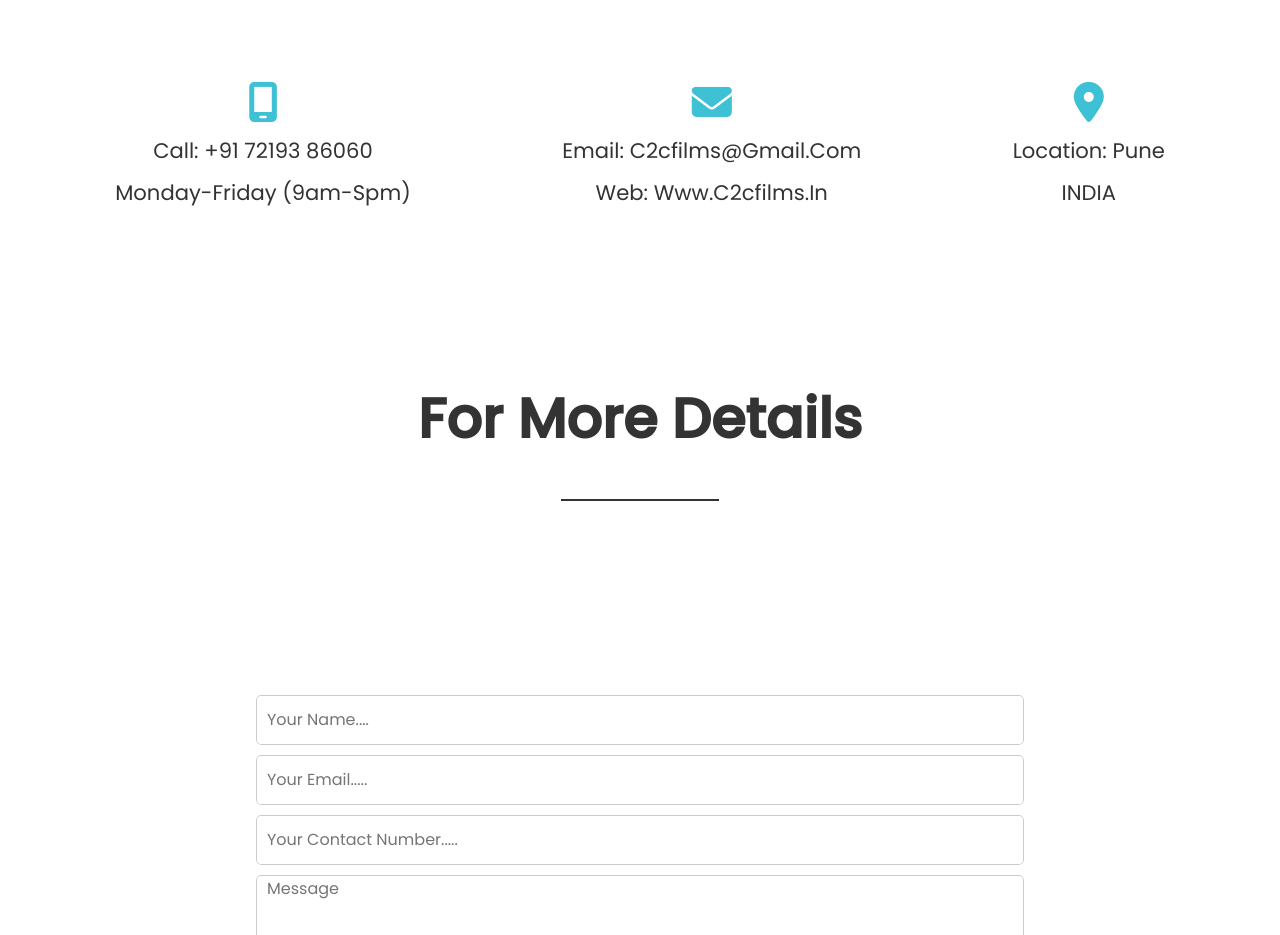
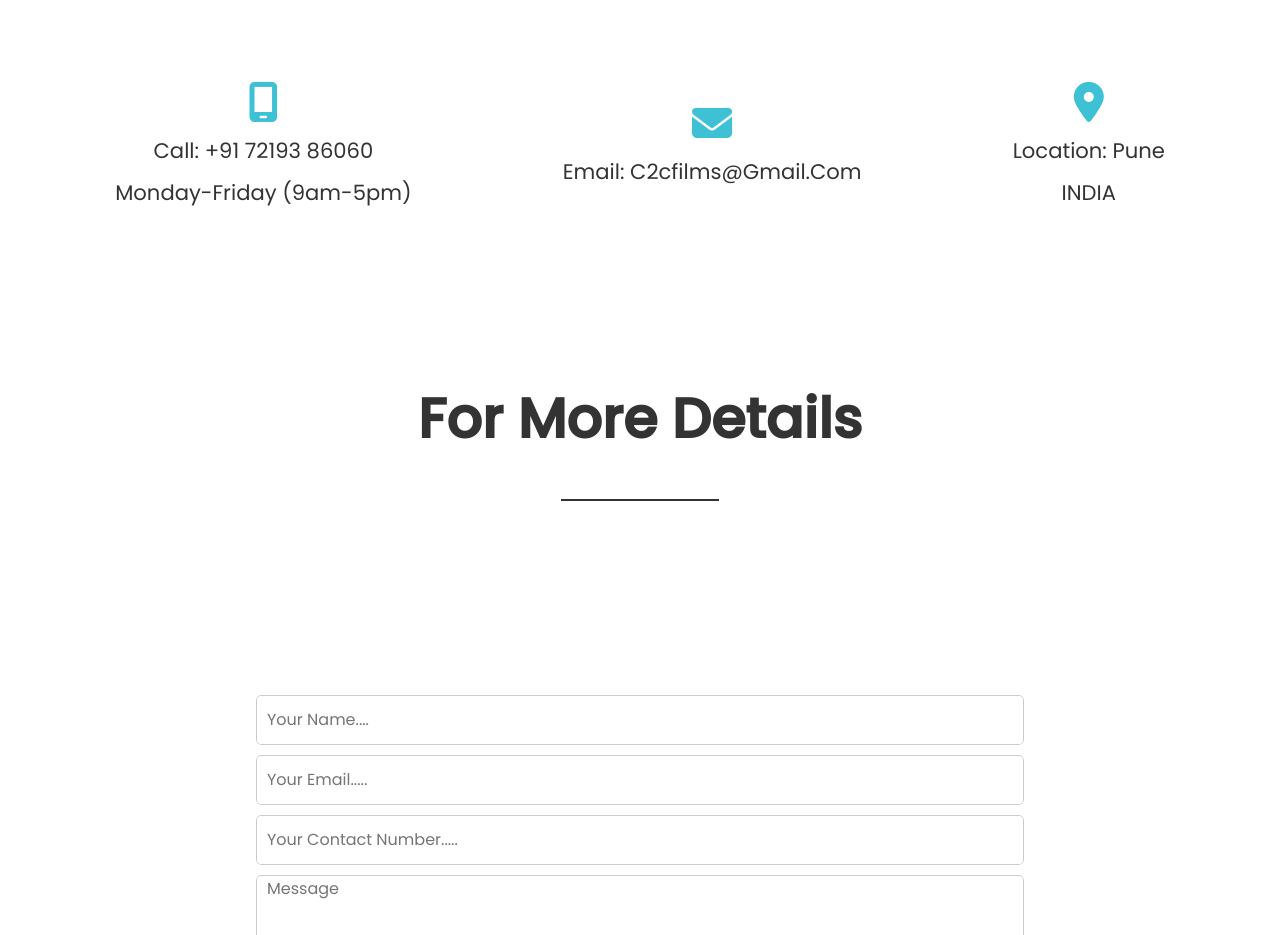
Before and after one commit to Hitesh0424/sample2, a plain HTML site: page index.html in a window 1280 px wide. Shown: the part 4160-5095 px from the top of the page. Drawn offline with nearby package versions, Linux system fonts and the light colour scheme; a script that the page names is missing.

Commit message:
Update index.html

```diff
--- a/index.html
+++ b/index.html
@@ -364,13 +364,13 @@
             <div class="row">
             <div class="content">
                 <i class="fa-solid fa-mobile-screen"></i>
-                <div>call: +91 72193 86060</div>
-                <div>monday-friday (9am-spm) </div>
+                <div>Call: +91 72193 86060</div>
+                <div>Monday-Friday (9am-5pm) </div>
             </div>
             <div class="content">
                 <i class="fa-solid fa-envelope"></i>
-                <div>email: c2cfilms@gmail.com</div>
-                <div>web: www.c2cfilms.in</div>
+                <div>Email: c2cfilms@gmail.com</div>
+                <!-- <div></div> -->
             </div>
             <div class="content">
                 <i class="fa-solid fa-location-dot"></i>
```
